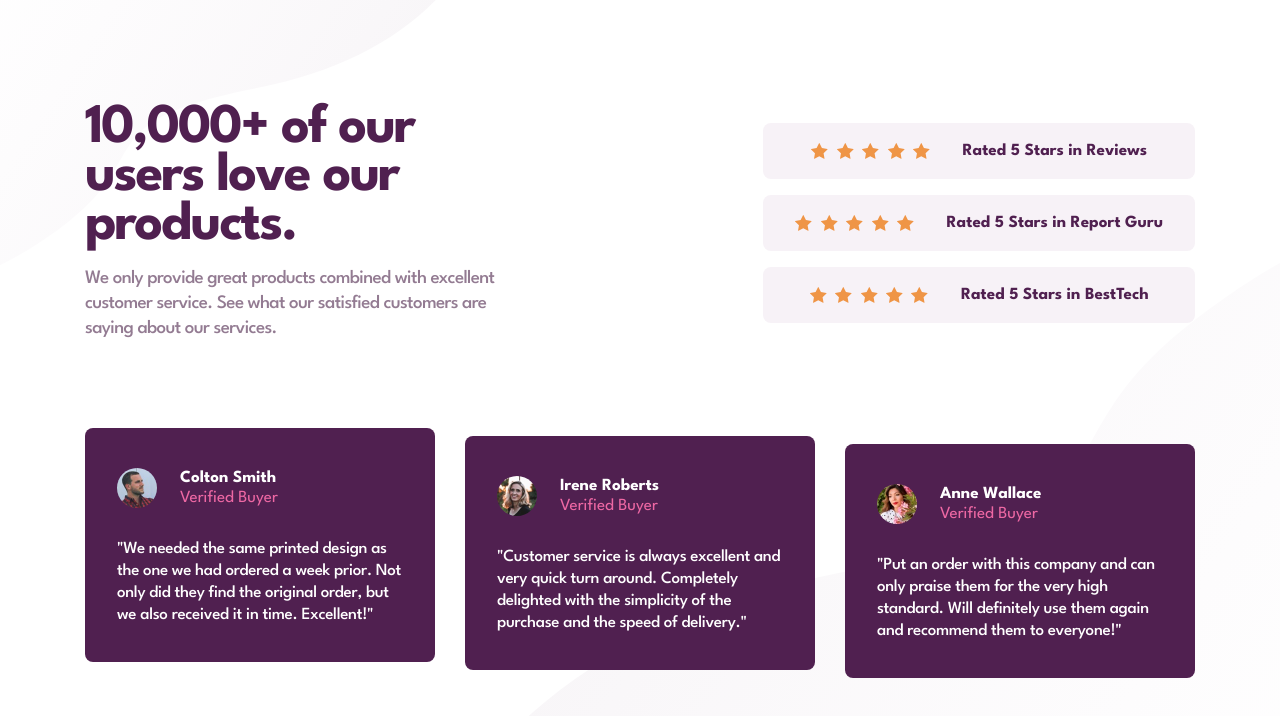
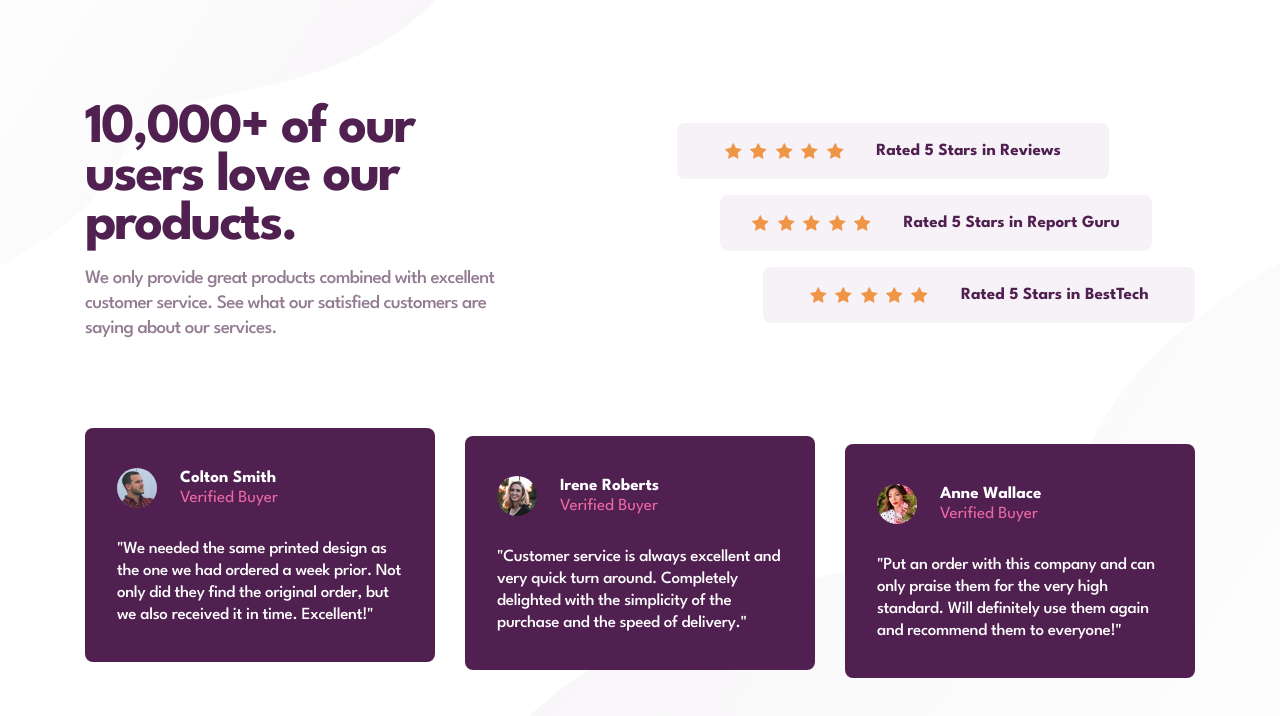
Before and after one commit to mkboris/Social-proof-section, a plain HTML site: page index.html in a window 1280 px wide. Drawn offline with Linux system fonts and the light colour scheme.

Commit message:
fix margin

```diff
--- a/styles.css
+++ b/styles.css
@@ -277,19 +277,24 @@ body {
   .reviews-area {
     margin-top: 0;
     max-width: 33.75rem;
+    margin-left: 2rem;
   }
 
-  /* .ratings-container:nth-child(1) {
-    margin-right: 3rem;
+  .ratings-container:nth-child(1) {
+    /* margin-right: 3rem; */
+    position: relative;
+    right: 20%;
   }
 
   .ratings-container:nth-child(2) {
-    margin-left: 3rem;
+    /* margin-left: 3rem; */
+    position: relative;
+    right: 10%;
   }
 
-  .ratings-container:nth-child(3) {
+  /* .ratings-container:nth-child(3) {
     margin-left: 5.9375rem;
-  } */
+  }  */
 
   .customer-section {
     gap: 1.875rem;
```
